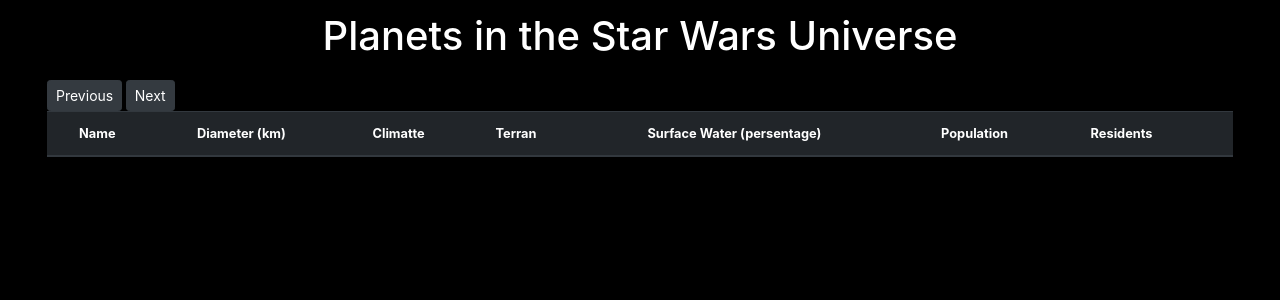
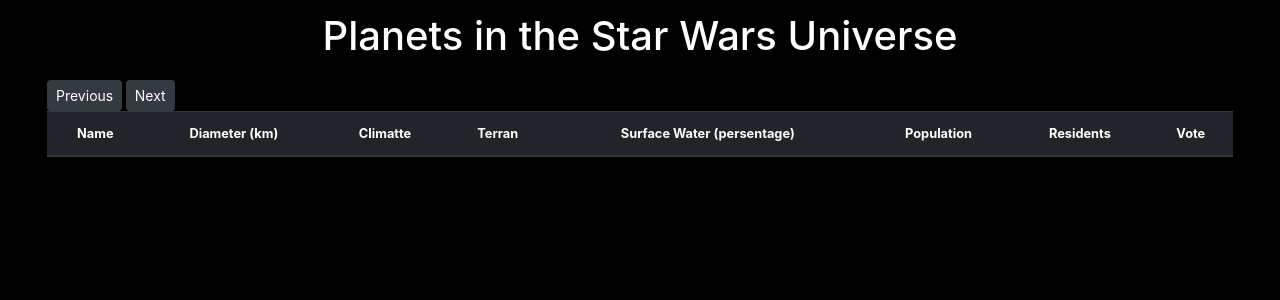
Before and after one commit to gaborkallos/APIWARS-PET, a Flask app: template templates/index.html in a window 1280 px wide. Shown: the part 56-356 px from the top of the page. Run offline with Flask 2, Linux system fonts and the light colour scheme; the template is opened without the code that fills it, so the values that code supplies are empty; some libraries are stand-ins or nearby versions.

Commit message:
hotfix vote column

```diff
--- a/templates/index.html
+++ b/templates/index.html
@@ -91,7 +91,7 @@
             <th class="text-center">Population</th>
             <th class="text-center">Residents</th>
             {% if username != None %}
-                <th class="text-center"></th>
+                <th class="text-center">Vote</th>
             {% endif %}
         </tr>
         </thead>
@@ -104,11 +104,12 @@
             <td class="text-center">surface</td>
             <td>population</td>
             <td>residents</td>
-            <td>
+
                 {% if username != None %}
+                <td>
                     @button@
+                </td>
                 {% endif %}
-            </td>
         </tr>
         </tbody>
     </table>
```
